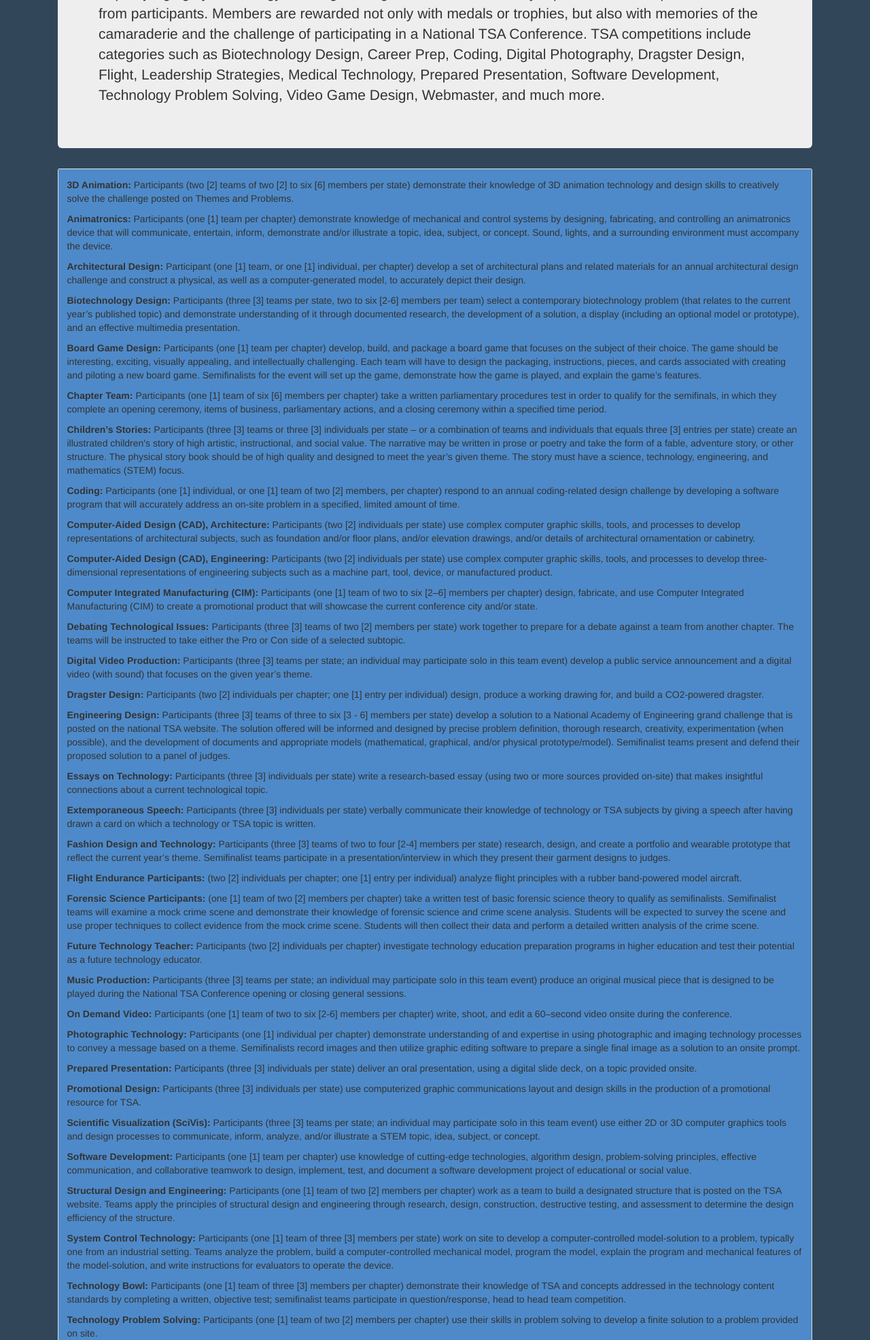
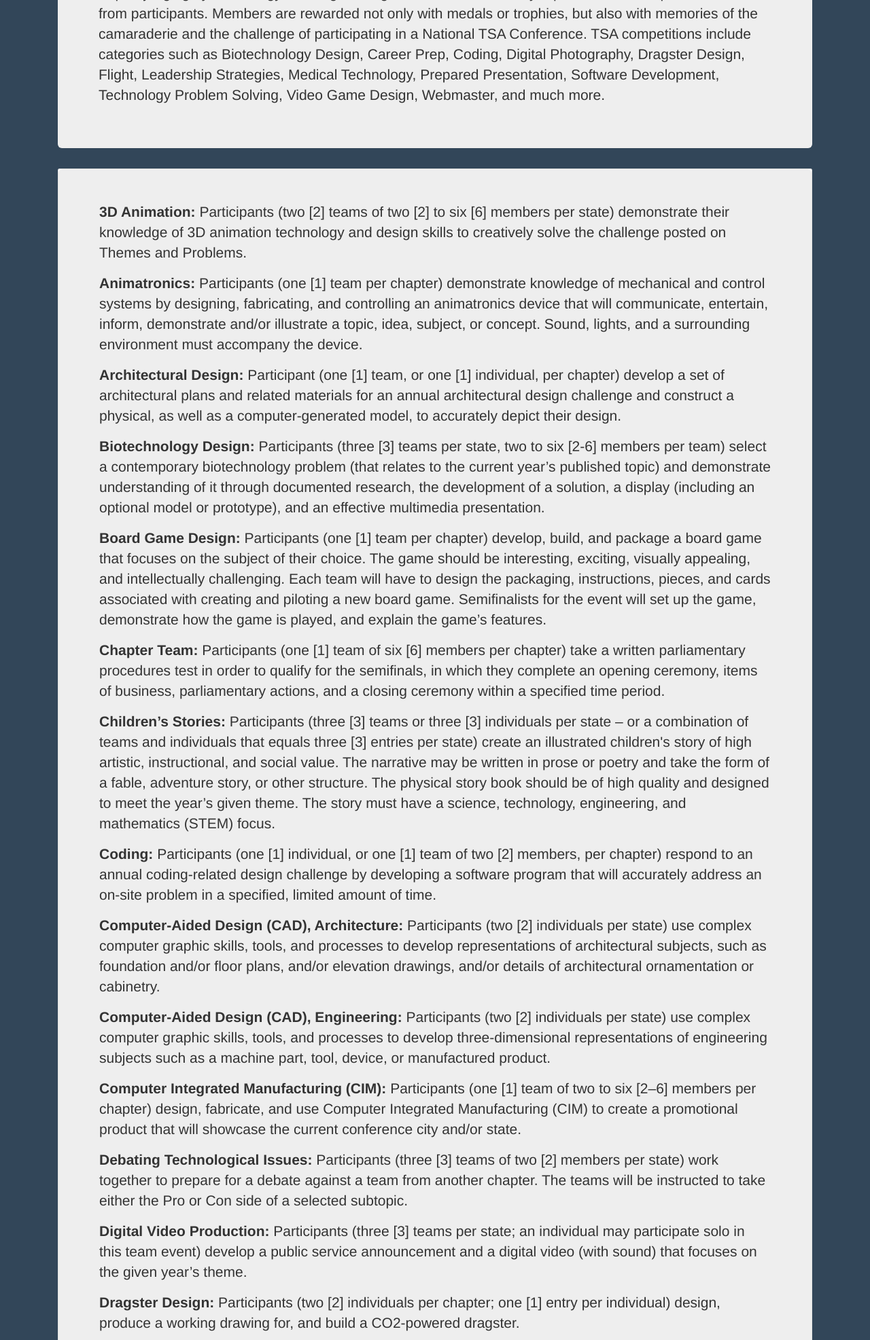
Before and after one commit to cdxker/TSAWebsite, a Flask app: page /competition in a window 1280 px wide. Shown: the part 344-2316 px from the top of the page at 68% size. Run offline with Flask 2, Linux system fonts and the light colour scheme; some libraries are stand-ins or nearby versions.

Commit message:
al the work i did

```diff
--- a/TSA/templates/competition.html
+++ b/TSA/templates/competition.html
@@ -13,7 +13,7 @@
     Software Development, Technology Problem Solving, Video Game Design, Webmaster, and much more.</p>
 </div>
 <div class="card">
-  <div class="card-body">
+  <div class="jumbotron">
     <p class="card-text"> <b> 3D Animation: </b>Participants (two [2] teams of two [2] to six [6] members per state)
       demonstrate their
       knowledge of 3D animation technology and design skills to creatively solve the challenge posted on Themes and
@@ -201,13 +201,10 @@
   <h1>Unique To Texas Compeitions </h1>
   <p>Unique to Texas competitions are competitions that you don't advance to nationals in instead the furthest they can go is Texas State
     because they are competitions only Texas TSA offers.</p>
+    <p class="card-text"> There are over a 100 types of Unique To Texas projects and events.
+      <p class="card-text"> For more information can be found on our chapter <a href="https://www.edmodo.com/?go2url=%2Fhome">Edmodo</a> page.</p>
+        <img class="Link-img" src="/static/images/tsa/winner1.png" alt="Edmodo Link">
+    </div>
 </div>
 
-<div class="card">
-  <div class="card-body">
-    <p class="card-text"> There are over a 100 types of Unique To Texas projects and events.
-    <p class="card-text"> For more information can be found on Edmodo page in files for the list and guildelines. </p>
-      <img class="Link-img" src="/static/images/tsa/winner1.png" alt="Edmodo Link">
-  </div>
-</div>
 {% endblock %}
--- a/TSA/templates/design_brief.html
+++ b/TSA/templates/design_brief.html
@@ -6,7 +6,7 @@
 {% block body %}
 <div class="card">
     <div class="card-body">
-        <a href="http://rising-starz.herokuapp.com/"><h3 class="card-title text-dark">The Campfire Project</h3></a>
+        <center><a href="http://rising-starz.herokuapp.com/"><h3 class="card-title text-dark"><font color="white">The Campfire Project</h3></font></a></center>
         <a href="http://rising-starz.herokuapp.com/"><img class="w-100" src="{{url_for('static', filename='images/design/frontPage.png')}}"></a>
         <p class="card-text design-text">
             In our design brief we decided to create a funny spin-off of a famous
```
Also changed, not shown: TSA/templates/pathways.html (+6 -6 lines).
